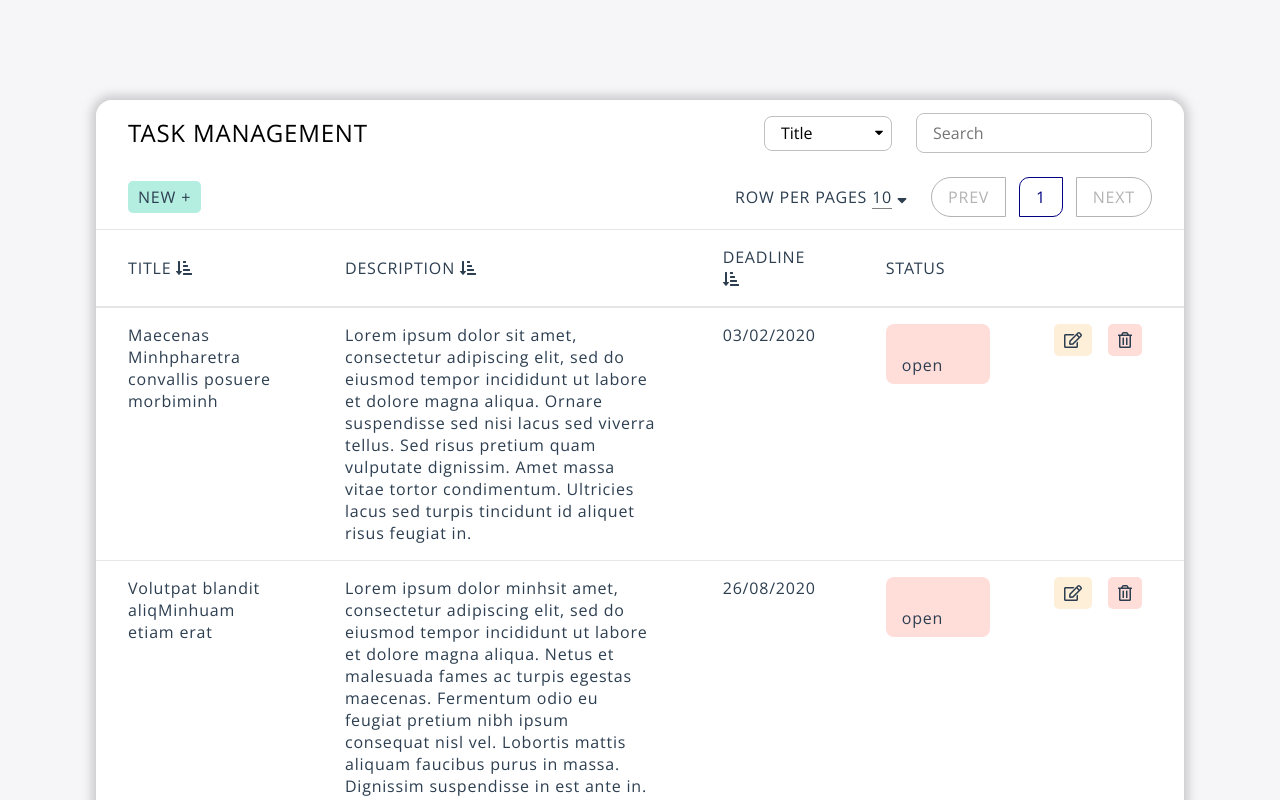
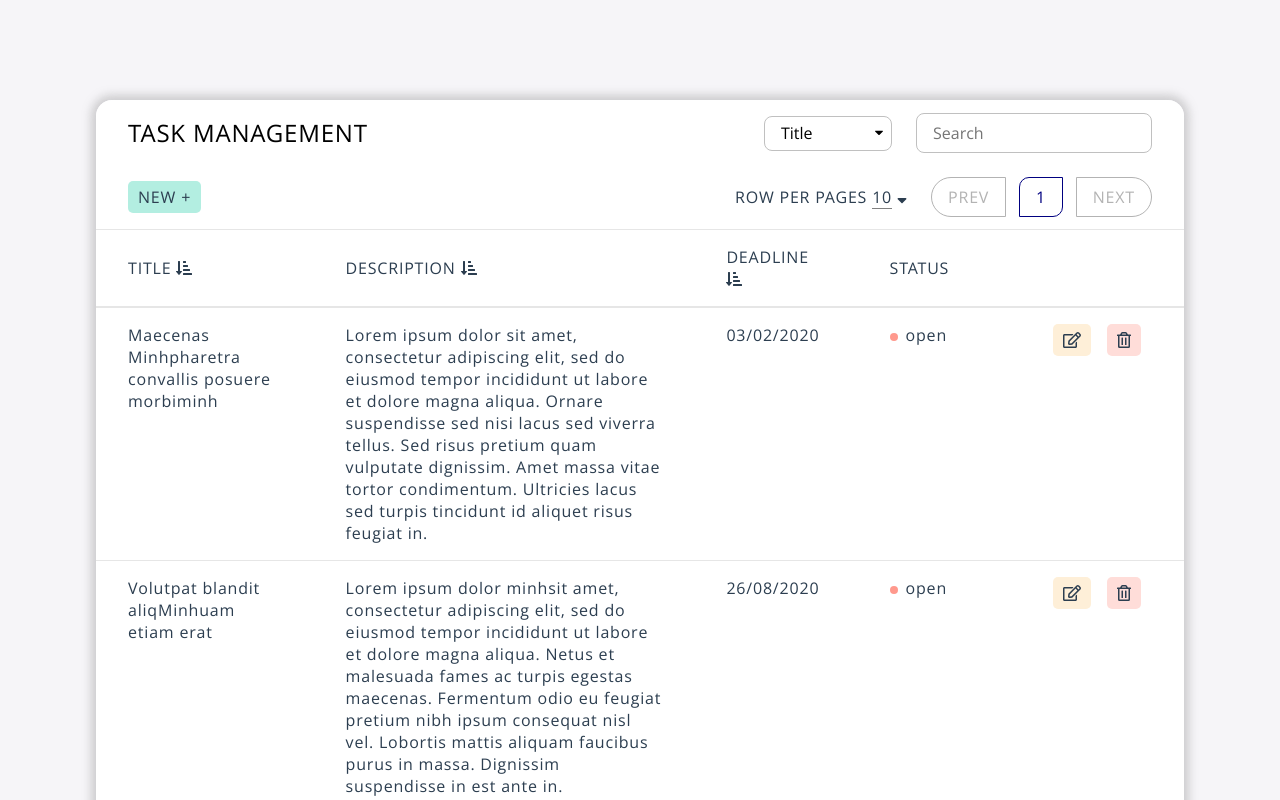
Before and after one commit to tonyminh95/todo-list-vuejs, a Vue app: page /#/tasks in a window 1280 px wide. Shown: the top 800 px of the page. Built offline with nearby package versions, Linux system fonts and the light colour scheme.

Commit message:
custom status

```diff
--- a/src/components/Datatable.vue
+++ b/src/components/Datatable.vue
@@ -57,10 +57,9 @@
                 <td v-for="(header, index) in headers" :key="index">
                     <div
                         v-if="header.type === 'status'"
-                        :class="statusClass(header.statusType[item[header.title]])"
                     >
                         <span :class="statusClass(header.statusType[item[header.title]])"></span>
-                        {{ header.statusType[item[header.title]] }}
+                        <span class="u-margin-left-xsmall">{{ header.statusType[item[header.title]] }}</span>
                     </div>
                     <div
                         v-else-if="header.type === 'text'"
--- a/src/styles/_status.scss
+++ b/src/styles/_status.scss
@@ -1,10 +1,12 @@
 @mixin status ($type) {
-    background-color: map-get($theme-colors, $type);
+    background-color: darken(map-get($theme-colors, $type), 15%);
 }
 
 %status {
-    padding: $default-dimension / 2 $default-dimension;
+    // padding: $default-dimension / 2 $default-dimension;
     border-radius: $border-radius-small;
+    width: 8px;
+    height: 8px;
     display: inline-block;
 }
 
--- a/src/styles/base/_utilities.scss
+++ b/src/styles/base/_utilities.scss
@@ -9,6 +9,8 @@
 // .u-margin-bottom-big { margin-bottom: 8rem; }
 .u-margin-right-xsmall { margin-right: 1rem; }
 .u-margin-right-small { margin-right: 1.5rem; }
+
+.u-margin-left-xsmall { margin-left: 8px; }
 .u-margin-left-small { margin-left: 1.5rem; }
 
 .u-border-bottom { border-bottom: 1px solid $color-gray; }
```
Also changed, not shown: src/styles/_variables.scss (+0 -43 lines).
